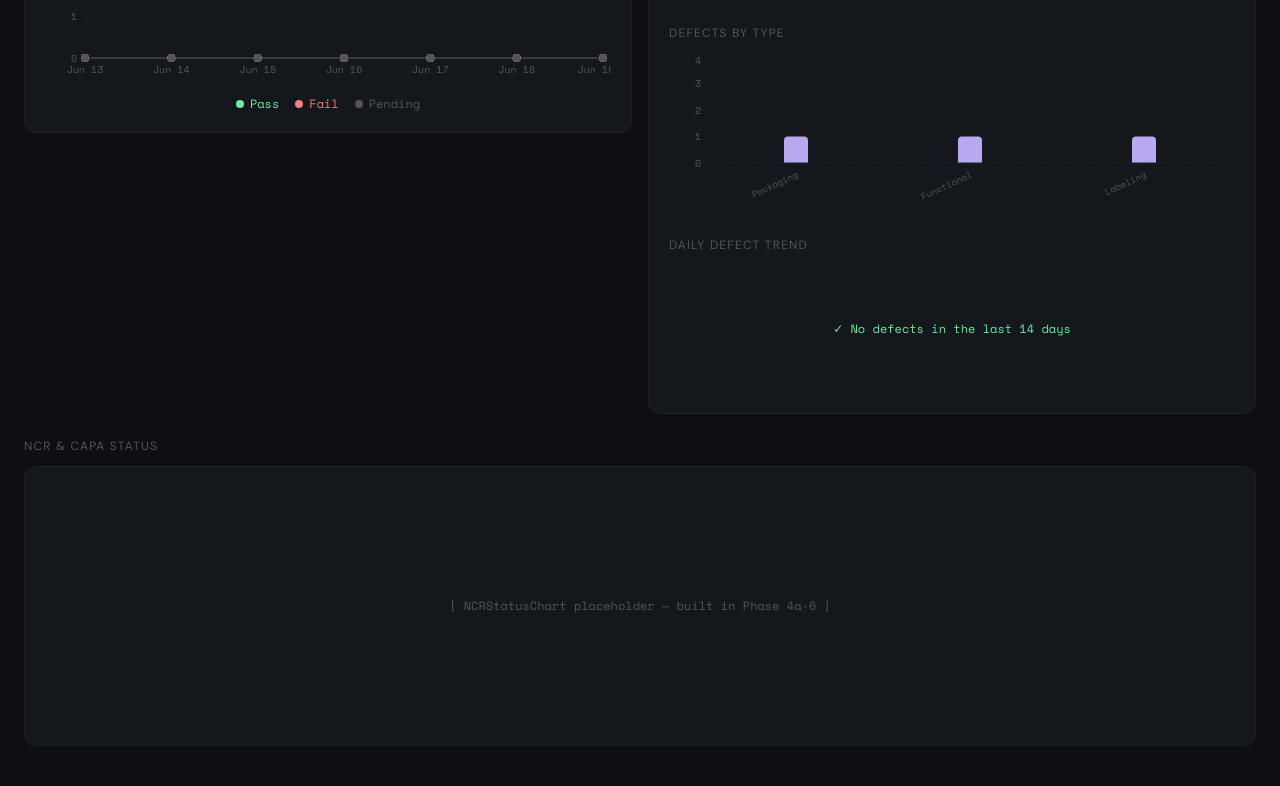
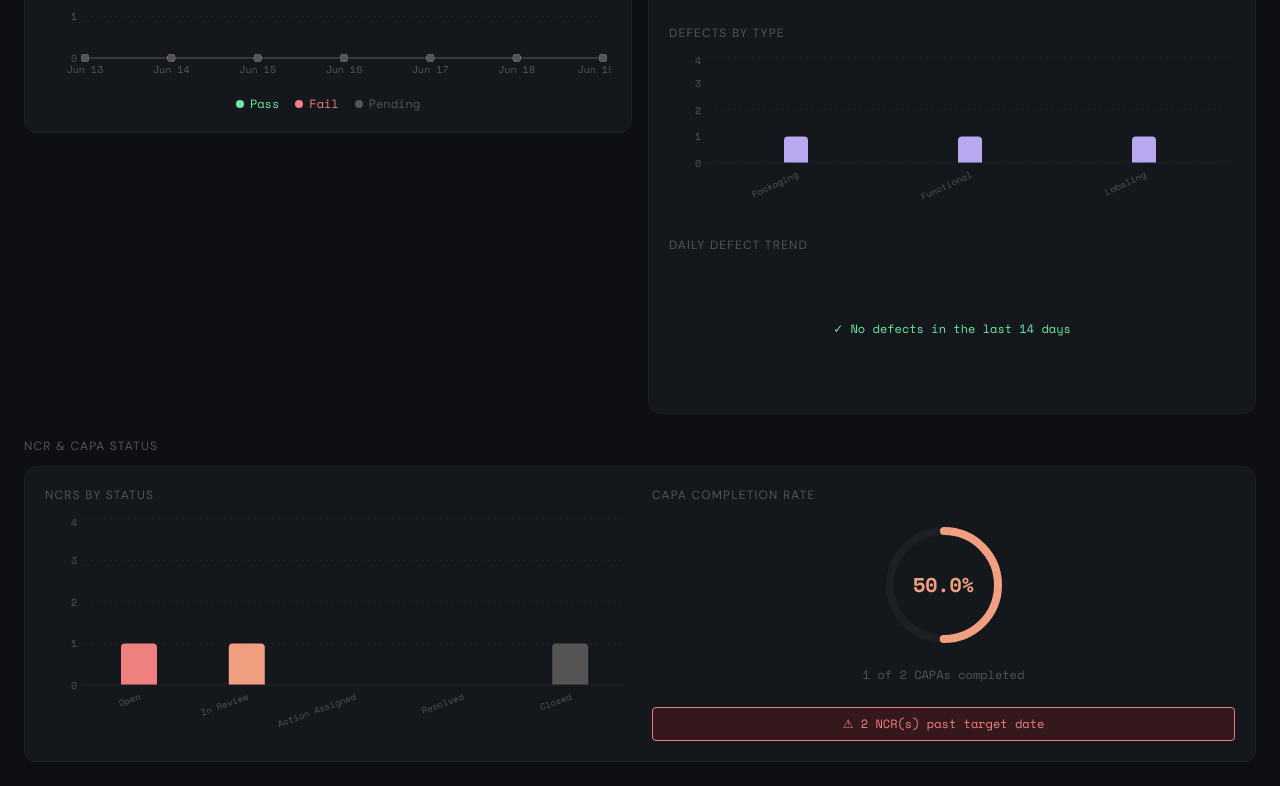
Before and after one commit to mfmshazan/wms, a React (Create React App) app: page / in a window 1280 px wide. Shown: the part 1217-2003 px from the top of the page. Built offline with nearby package versions, Linux system fonts and the light colour scheme.

Commit message:
add DashboardPage component and NCRStatusChart visualization for quality tracking

```diff
--- a/src/components/dashboard/DashboardPage.jsx
+++ b/src/components/dashboard/DashboardPage.jsx
@@ -3,6 +3,7 @@ import { KPICard } from "./KPICard";
 import MovementChart from "./MovementChart";
 import QualityTrendChart from "./QualityTrendChart";
 import DefectChart from "./DefectChart";
+import NCRStatusChart from "./NCRStatusChart";
 
 export function DashboardPage({ products, movements, inspections, defects, ncrs }) {
   const {
@@ -165,10 +166,8 @@ export function DashboardPage({ products, movements, inspections, defects, ncrs
         <p className="text-xs uppercase tracking-widest text-wms-muted mb-3">
           NCR & CAPA Status
         </p>
-        <div className="bg-wms-surface border border-wms-border rounded-xl p-5 min-h-[280px] flex items-center justify-center">
-          <p className="text-xs font-mono text-wms-muted">
-            [ NCRStatusChart placeholder — built in Phase 4a-6 ]
-          </p>
+        <div className="bg-wms-surface border border-wms-border rounded-xl p-5">
+          <NCRStatusChart ncrs={nc} />
         </div>
       </div>
     </>
--- /dev/null
+++ b/src/components/dashboard/NCRStatusChart.jsx
@@ -0,0 +1,166 @@
+import {
+  BarChart,
+  Bar,
+  Cell,
+  XAxis,
+  YAxis,
+  CartesianGrid,
+  Tooltip,
+  ResponsiveContainer,
+} from "recharts";
+
+const STATUS_COLORS = ["#F08080", "#F0A080", "#FFD580", "#6EE8A2", "#555555"];
+
+const tooltipStyle = {
+  background: "#14171C",
+  border: "1px solid #1C1F24",
+  borderRadius: 8,
+  color: "#E8E6E0",
+  fontSize: 12,
+  fontFamily: "'Space Mono', monospace",
+};
+
+export default function NCRStatusChart({ ncrs }) {
+  const {
+    ncrsByStatus,
+    overdueNCRs,
+    totalCAPAs,
+    completedCAPAs,
+    capaCompletionRate,
+    totalNCRs,
+  } = ncrs;
+
+  const radius = 54;
+  const strokeWidth = 8;
+  const circumference = 2 * Math.PI * radius;
+  const offset = circumference * (1 - capaCompletionRate / 100);
+  const ringColor =
+    capaCompletionRate >= 80
+      ? "#6EE8A2"
+      : capaCompletionRate >= 50
+      ? "#F0A080"
+      : "#F08080";
+
+  return (
+    <div className="grid grid-cols-1 lg:grid-cols-2 gap-6">
+      {/* Left column: NCRs by status bar chart */}
+      <div>
+        <p className="text-xs uppercase tracking-widest text-wms-muted mb-3">
+          NCRs by Status
+        </p>
+        {totalNCRs === 0 ? (
+          <div className="h-56 flex items-center justify-center">
+            <p className="text-xs font-mono text-wms-green">
+              ✓ No non-conformances recorded
+            </p>
+          </div>
+        ) : (
+          <ResponsiveContainer width="100%" height={220}>
+            <BarChart
+              data={ncrsByStatus}
+              margin={{ top: 4, right: 4, left: -20, bottom: 0 }}
+            >
+              <CartesianGrid
+                stroke="#1C1F24"
+                strokeDasharray="3 3"
+                vertical={false}
+              />
+              <XAxis
+                dataKey="status"
+                tick={{
+                  fill: "#555",
+                  fontSize: 9,
+                  fontFamily: "'Space Mono', monospace",
+                }}
+                axisLine={{ stroke: "#1C1F24" }}
+                tickLine={false}
+                interval={0}
+                angle={-20}
+                textAnchor="end"
+                height={50}
+              />
+              <YAxis
+                tick={{
+                  fill: "#555",
+                  fontSize: 10,
+                  fontFamily: "'Space Mono', monospace",
+                }}
+                axisLine={false}
+                tickLine={false}
+                allowDecimals={false}
+              />
+              <Tooltip contentStyle={tooltipStyle} />
+              <Bar dataKey="count" radius={[4, 4, 0, 0]} barSize={36}>
+                {ncrsByStatus.map((entry, index) => (
+                  <Cell key={entry.status} fill={STATUS_COLORS[index]} />
+                ))}
+              </Bar>
+            </BarChart>
+          </ResponsiveContainer>
+        )}
+      </div>
+
+      {/* Right column: CAPA completion panel */}
+      <div>
+        <p className="text-xs uppercase tracking-widest text-wms-muted mb-3">
+          CAPA Completion Rate
+        </p>
+        {totalCAPAs === 0 ? (
+          <div className="h-56 flex flex-col items-center justify-center gap-1">
+            <p className="text-xs font-mono text-wms-muted">
+              No CAPA actions logged yet
+            </p>
+          </div>
+        ) : (
+          <div className="flex flex-col items-center justify-center gap-3">
+            <div className="relative" style={{ width: 140, height: 140 }}>
+              <svg width="140" height="140" viewBox="0 0 140 140">
+                <circle
+                  cx="70"
+                  cy="70"
+                  r={radius}
+                  fill="none"
+                  stroke="#1C1F24"
+                  strokeWidth={strokeWidth}
+                />
+                <circle
+                  cx="70"
+                  cy="70"
+                  r={radius}
+                  fill="none"
+                  stroke={ringColor}
+                  strokeWidth={strokeWidth}
+                  strokeDasharray={circumference}
+                  strokeDashoffset={offset}
+                  strokeLinecap="round"
+                  transform="rotate(-90 70 70)"
+                  style={{ transition: "stroke-dashoffset 1s ease" }}
+                />
+              </svg>
+              <div className="absolute inset-0 flex items-center justify-center">
+                <p
+                  className="font-mono text-xl font-bold"
+                  style={{ color: ringColor }}
+                >
+                  {capaCompletionRate.toFixed(1)}%
+                </p>
+              </div>
+            </div>
+            <p className="text-xs text-wms-muted font-mono">
+              {completedCAPAs} of {totalCAPAs} CAPAs completed
+            </p>
+            {overdueNCRs.length > 0 ? (
+              <div className="bg-red-900/30 border border-wms-red text-wms-red text-xs rounded p-2 font-mono mt-3 w-full text-center">
+                ⚠ {overdueNCRs.length} NCR(s) past target date
+              </div>
+            ) : (
+              <p className="text-xs font-mono text-wms-green mt-3 text-center">
+                ✓ No overdue NCRs
+              </p>
+            )}
+          </div>
+        )}
+      </div>
+    </div>
+  );
+}
```
